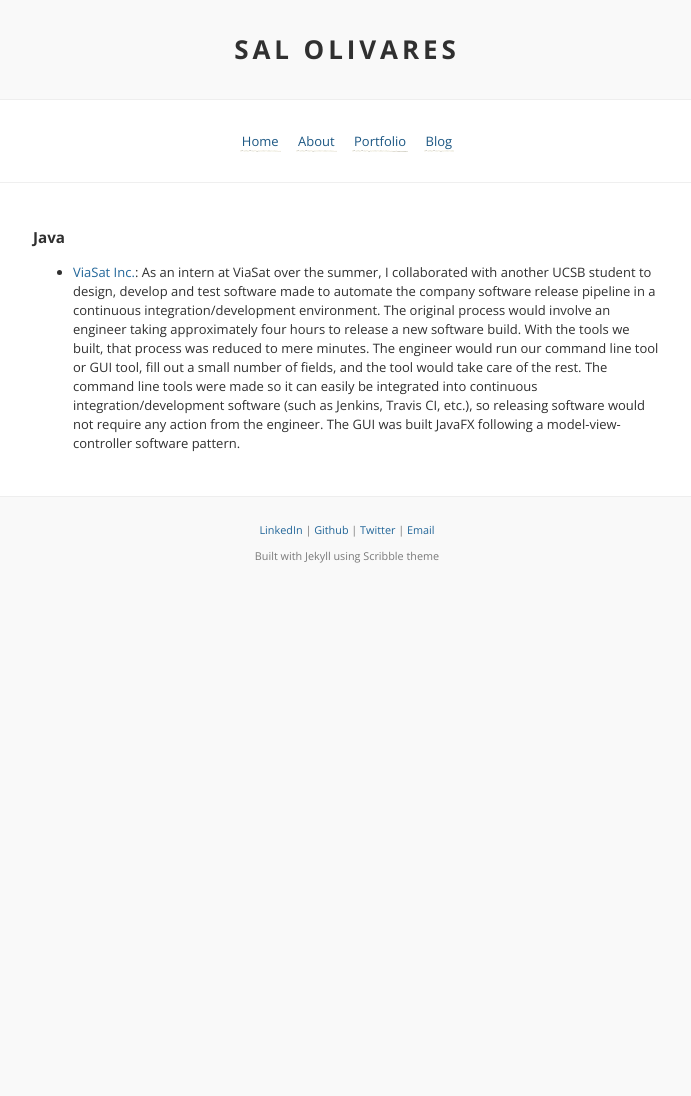
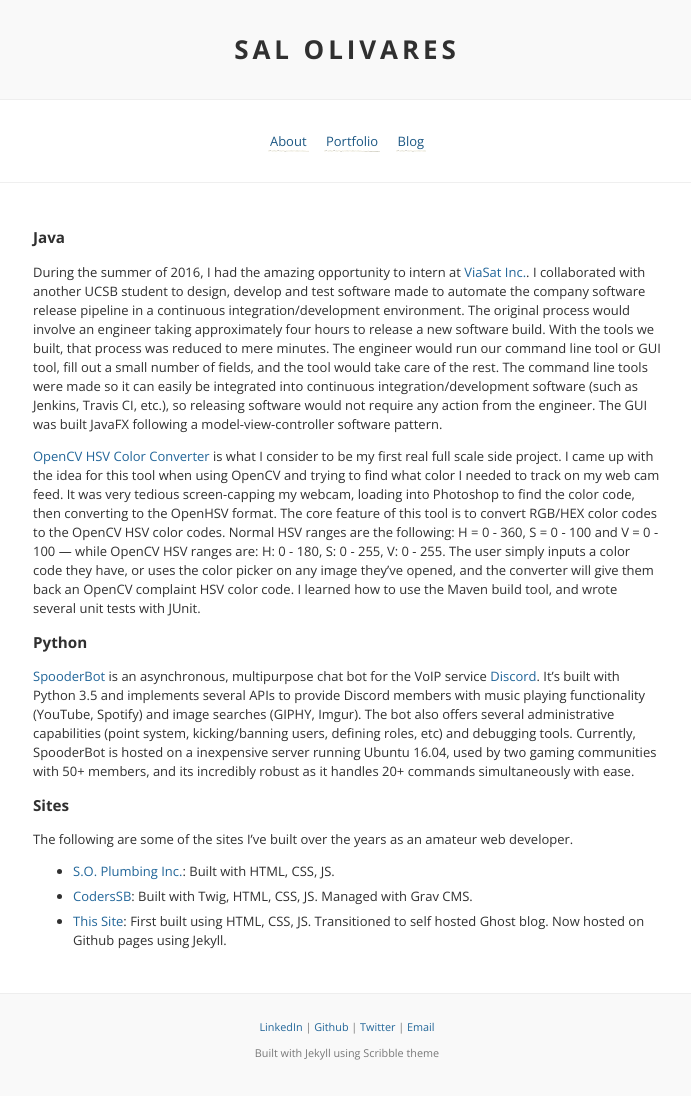
Before and after one commit to salolivares/salolivares.github.io, a Jekyll site: the page built from portfolio.md, in a window 1280 px wide. Shown: the whole page, without its empty margins (293-984 px from the left). Built offline with Jekyll 4.4.1, drawn with Linux system fonts in a browser that asks for light colours; comment, search, counter and statistics services are not loaded; before the commit the page ends 940 px from its top, so only the background shows below that.

Commit message:
modified nav bar, finished portfolio

```diff
--- a/_config.yml
+++ b/_config.yml
@@ -12,14 +12,13 @@ author:
   email: me@salolivares.com
 
 links:
-  - name:         Home
-    url:          /
   - name:         About
     url:          /about
   - name:         Portfolio
     url:          /portfolio
   - name:         Blog
     url:          /blog
+
 
 gems:
   - kramdown
--- a/_layouts/default.html
+++ b/_layouts/default.html
@@ -1,7 +1,8 @@
 <html>
   <head>
-    <meta content='{{ site.title }}' property='og:title' />
-    <title>{{ site.title }}</title>
+    <meta content='{{ page.title }} | {{ site.title }}' name='title' />
+    <meta content='{{ page.title }} | {{ site.title }}' name='og:title' />
+    <title>{{ page.title }} | {{ site.title }}</title>
     {% include head.html %}
   </head>
   <body>
--- a/css/style.css
+++ b/css/style.css
@@ -32,6 +32,14 @@ img {
 
 #go-back-home:hover {
     background-image: none;
+}
+
+.page-title {
+  text-align: center;
+  font-family: 'Open Sans','Helvetica Neue';
+  font-weight: 900;
+  text-transform: uppercase;
+  font-size: 18px;
 }
 
 .capitalize {
--- a/portfolio.md
+++ b/portfolio.md
@@ -1,6 +1,19 @@
 ---
 layout: default
+title: Portfolio
 ---
 
 ### Java
-- <span class="as-link">ViaSat Inc.</span>: As an intern at ViaSat over the summer, I collaborated with another UCSB student to design, develop and test software made to automate the company software release pipeline in a continuous integration/development environment. The original process would involve an engineer taking approximately four hours to release a new software build. With the tools we built, that process was reduced to mere minutes. The engineer would run our command line tool or GUI tool, fill out a small number of fields, and the tool would take care of the rest. The command line tools were made so it can easily be integrated into continuous integration/development software (such as Jenkins, Travis CI, etc.), so releasing software would not require any action from the engineer. The GUI was built JavaFX following a model-view-controller software pattern.
+During the summer of 2016, I had the amazing opportunity to intern at [ViaSat Inc.](https://www.viasat.com/){:target="_blank"}. I collaborated with another UCSB student to design, develop and test software made to automate the company software release pipeline in a continuous integration/development environment. The original process would involve an engineer taking approximately four hours to release a new software build. With the tools we built, that process was reduced to mere minutes. The engineer would run our command line tool or GUI tool, fill out a small number of fields, and the tool would take care of the rest. The command line tools were made so it can easily be integrated into continuous integration/development software (such as Jenkins, Travis CI, etc.), so releasing software would not require any action from the engineer. The GUI was built JavaFX following a model-view-controller software pattern.
+
+[OpenCV HSV Color Converter](https://github.com/salolivares/hsvColorConverter){:target="_blank"} is what I consider to be my first real full scale side project. I came up with the idea for this tool when using OpenCV and trying to find what color I needed to track on my web cam feed. It was very tedious screen-capping my webcam, loading into Photoshop to find the color code, then converting to the OpenHSV format. The core feature of this tool is to convert RGB/HEX color codes to the OpenCV HSV color codes. Normal HSV ranges are the following: H = 0 - 360, S = 0 - 100 and V = 0 - 100 --- while OpenCV HSV ranges are: H: 0 - 180, S: 0 - 255, V: 0 - 255. The user simply inputs a color code they have, or uses the color picker on any image they've opened, and the converter will give them back an OpenCV complaint HSV color code. I learned how to use the Maven build tool, and wrote several unit tests with JUnit.
+
+### Python
+[SpooderBot](https://discordapp.com/oauth2/authorize?client_id=184537503284330496&scope=bot&permissions=133692435){:target="_blank"} is an asynchronous, multipurpose chat bot for the VoIP service [Discord](https://discordapp.com/){:target="_blank"}. It's built with Python 3.5 and implements several APIs to provide Discord members with music playing functionality (YouTube, Spotify) and image searches (GIPHY, Imgur). The bot also offers several administrative capabilities (point system, kicking/banning users, defining roles, etc) and debugging tools. Currently, SpooderBot is hosted on a inexpensive server running Ubuntu 16.04, used by two gaming communities with 50+ members, and its incredibly robust as it handles 20+ commands simultaneously with ease.
+
+### Sites
+The following are some of the sites I've built over the years as an amateur web developer.
+
+- [S.O. Plumbing Inc.](http://soplumbinginc.com/): Built with HTML, CSS, JS.
+- [CodersSB](http://coderssb.com/): Built with Twig, HTML, CSS, JS. Managed with Grav CMS.
+- [This Site](): First built using HTML, CSS, JS. Transitioned to self hosted Ghost blog. Now hosted on Github pages using Jekyll.
```
Also changed, not shown: about.md (+3 -0 lines), blog.md (+1 -0 lines).
